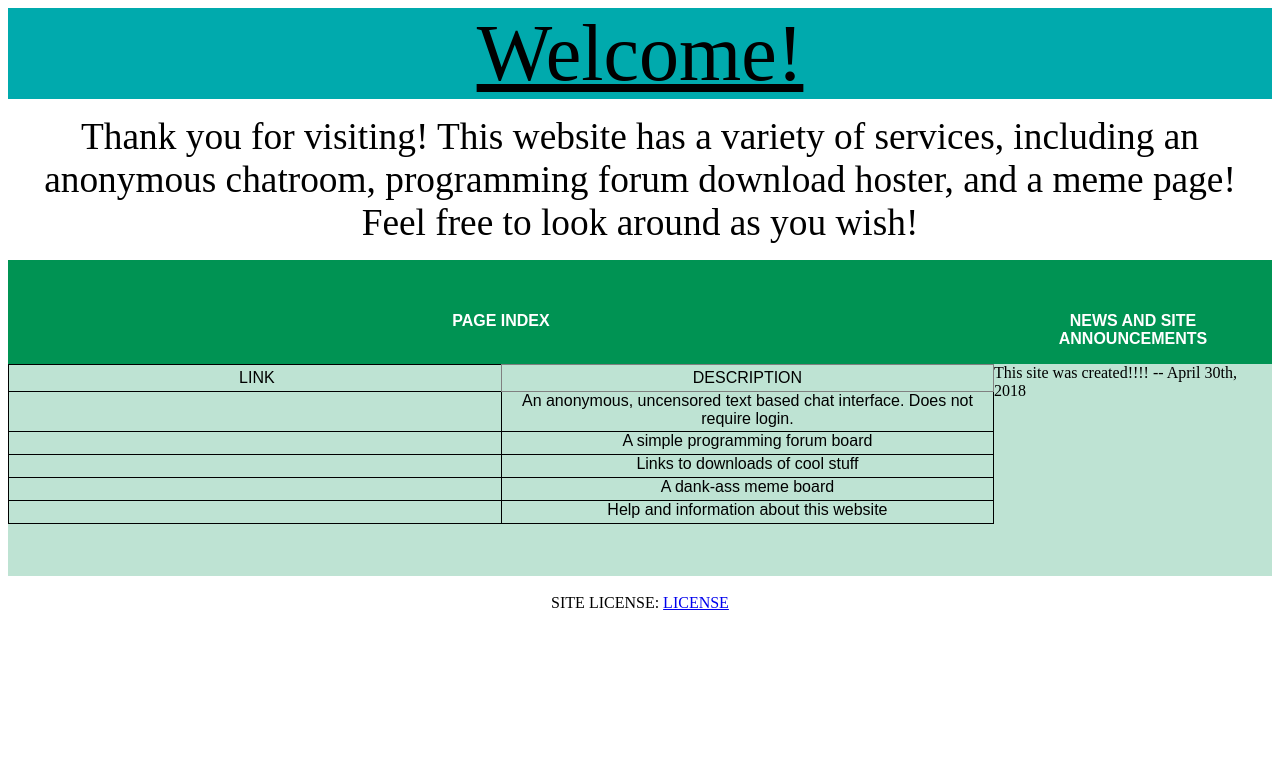
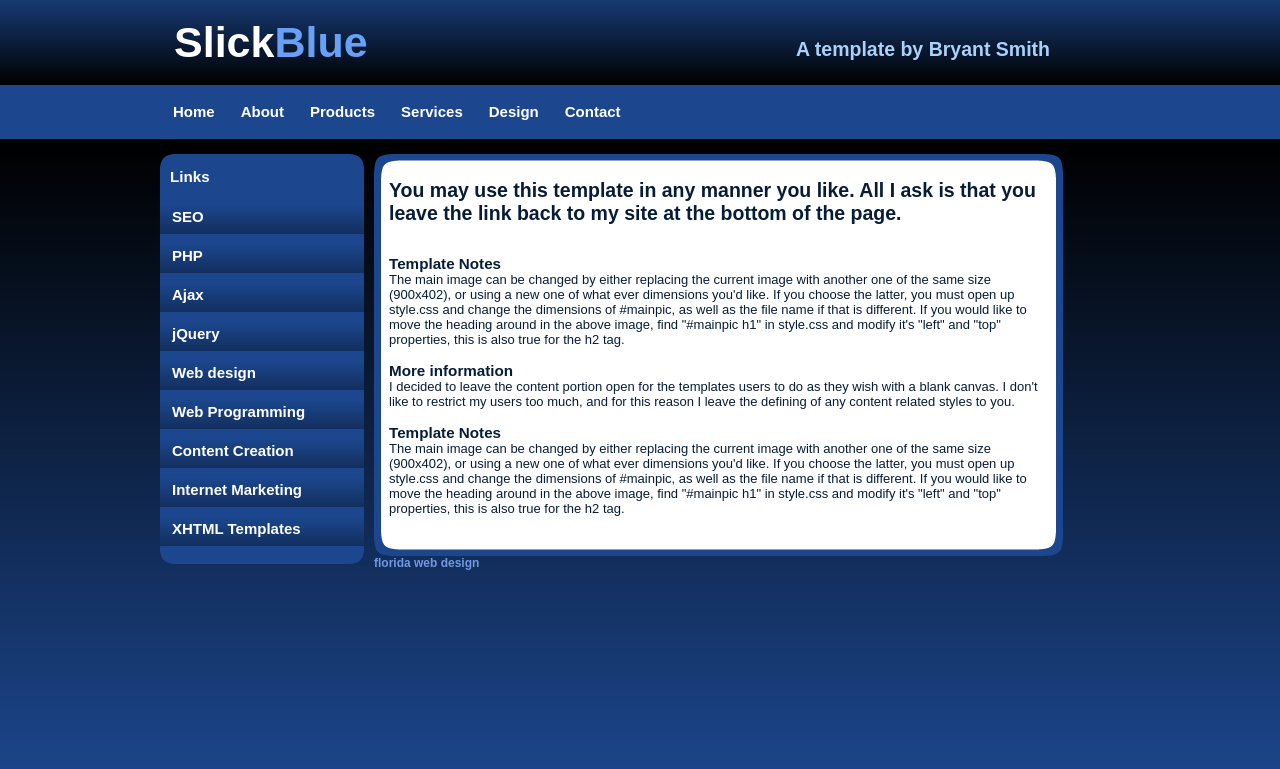
Before and after one commit to RazeLighter777/PersonalWebServer, a PHP site: page / in a window 1280 px wide. Shown: the top 769 px of the page. Run offline with PHP 8.4, Linux system fonts and the light colour scheme.

Commit message:
Changed layout files

```diff
--- a/index.php
+++ b/index.php
@@ -1,139 +1,79 @@
-<!DOCTYPE HTML PUBLIC "-//W3C//DTD HTML 4.0 Transitional//EN">
-<html><head>
+<!DOCTYPE html PUBLIC "-//W3C//DTD XHTML 1.0 Transitional//EN" "http://www.w3.org/TR/xhtml1/DTD/xhtml1-transitional.dtd">
+<html xmlns="http://www.w3.org/1999/xhtml">
+<head>
+<meta http-equiv="Content-Type" content="text/html; charset=utf-8" />
+<link rel="stylesheet" type="text/css" href="style.css" />
+<title>NightBeach | florida web design</title>
+</head>
+
+<body>
+<div id="container">
+		<div id="header">
+        	<h1>Slick<span class="off">Blue</span></h1>
+            <h2>A template by Bryant Smith</h2>
+        </div>
+
+        <div id="menu">
+        	<ul>
+            	<li class="menuitem"><a href="#">Home</a></li>
+                <li class="menuitem"><a href="#">About</a></li>
+                <li class="menuitem"><a href="#">Products</a></li>
+                <li class="menuitem"><a href="#">Services</a></li>
+                <li class="menuitem"><a href="#">Design</a></li>
+              <li class="menuitem"><a href="#">Contact</a></li>
+            </ul>
+        </div>
+
+        <div id="leftmenu">
+
+        <div id="leftmenu_top"></div>
+
+				<div id="leftmenu_main">
+
+                <h3>Links</h3>
+
+                <ul>
+                    <li><a href="#">SEO</a></li>
+                    <li><a href="#">PHP</a></li>
+                    <li><a href="#">Ajax</a></li>
+                    <li><a href="#">jQuery</a></li>
+                    <li><a href="#">Web design</a></li>
+                    <li><a href="#">Web Programming</a></li>
+                    <li><a href="#">Content Creation</a></li>
+                    <li><a href="#">Internet Marketing</a></li>
+                    <li><a href="#">XHTML Templates</a></li>
+                </ul>
+</div>
+
+
+              <div id="leftmenu_bottom"></div>
+        </div>
 
 
 
 
-	<meta http-equiv="content-type" content="text/html; charset=utf-8"><title></title>
-
-	<meta name="generator" content="LibreOffice 6.0.3.2 (Linux)">
-	<meta name="created" content="2018-04-30T17:38:52.297608380">
-	<meta name="changed" content="2018-04-30T17:55:52.707724199">
-	<style type="text/css">
-		td p.cjk { font-size: 10pt }
-	</style></head><body dir="ltr" lang="en-US">
-<p style="background: rgb(0, 170, 173) none repeat scroll 0% 50%; -moz-background-clip: -moz-initial; -moz-background-origin: -moz-initial; -moz-background-inline-policy: -moz-initial;" align="center"><font face="Ubuntu"><font style="font-size: 60pt;" size="7"><u>Welcome!</u></font></font></p>
-<p align="center"><font face="Ubuntu"><font style="font-size: 28pt;" size="6"><span style="text-decoration: none;">Thank
-you for visiting! This website has a variety of services, including an
-anonymous chatroom, programming forum download hoster, and a meme
-page! Feel free to look around as you wish!</span></font></font></p>
-<table style="page-break-after: auto; page-break-inside: auto;" cellpadding="0" cellspacing="0" width="100%">
-	<col width="200*">
-	<col width="56*">
-	<tbody><tr valign="top">
-		<td style="background: rgb(0, 147, 83) none repeat scroll 0% 50%; -moz-background-clip: -moz-initial; -moz-background-origin: -moz-initial; -moz-background-inline-policy: -moz-initial;" sdnum="1033;0;@" bgcolor="#009353" height="77" width="78%">
-			<p class="western" style="font-style: normal; text-decoration: none;" align="center">
-			<br>
-<br>
-
-			</p>
-			<p class="western" style="font-style: normal; text-decoration: none;" align="center">
-			<font color="#ffffff"><font face="Liberation Sans, sans-serif"><font style="font-size: 12pt;" size="3"><b><span style="text-decoration: none;">PAGE
-			INDEX</span></b></font></font></font></p>
-			<p class="western" style="font-style: normal; text-decoration: none;" align="left">
-			<br>
-
-			</p>
-		</td>
-		<td style="background: rgb(0, 147, 83) none repeat scroll 0% 50%; -moz-background-clip: -moz-initial; -moz-background-origin: -moz-initial; -moz-background-inline-policy: -moz-initial;" sdnum="1033;0;@" bgcolor="#009353" width="22%">
-			<p class="western" style="font-style: normal; text-decoration: none;" align="center">
-			<br>
-<br>
-
-			</p>
-			<p class="western" style="font-style: normal; text-decoration: none;" align="center">
-			<font color="#ffffff"><font face="Liberation Sans, sans-serif"><font style="font-size: 12pt;" size="3"><b><span style="text-decoration: none;">NEWS
-			AND SITE  ANNOUNCEMENTS</span></b></font></font></font></p>
-		</td>
-	</tr>
-	<tr valign="top">
-		<td style="background: rgb(190, 227, 211) none repeat scroll 0% 50%; -moz-background-clip: -moz-initial; -moz-background-origin: -moz-initial; -moz-background-inline-policy: -moz-initial;" sdnum="1033;0;@" bgcolor="#bee3d3" height="174" width="78%">
-			<table style="page-break-inside: avoid;" cellpadding="4" cellspacing="0" width="100%">
-				<col width="128*">
-				<col width="128*">
-				<tbody><tr valign="top">
-					<td style="border-style: double none double double; border-color: rgb(128, 128, 128) -moz-use-text-color rgb(128, 128, 128) rgb(128, 128, 128); border-width: 1px medium 1px 1px; padding: 0.04in 0in 0.04in 0.04in;" width="50%">
-						<p class="western" align="center"><font face="Liberation Sans, sans-serif"><font style="font-size: 12pt;" size="3">LINK</font></font></p>
-					</td>
-					<td style="border: 1px double rgb(128, 128, 128); padding: 0.04in;" width="50%">
-						<p class="western" align="center"><font face="Liberation Sans, sans-serif"><font style="font-size: 12pt;" size="3">DESCRIPTION</font></font></p>
-					</td>
-				</tr>
-				<tr valign="top">
-					<td style="border-style: none none double double; border-color: -moz-use-text-color -moz-use-text-color rgb(128, 128, 128) rgb(128, 128, 128); border-width: medium medium 1px 1px; padding: 0in 0in 0.04in 0.04in;" width="50%">
-						<p class="western" align="center"><br>
-
-						</p>
-					</td>
-					<td style="border-style: none double double; border-color: -moz-use-text-color rgb(128, 128, 128) rgb(128, 128, 128); border-width: medium 1px 1px; padding: 0in 0.04in 0.04in;" width="50%">
-						<p class="western" align="center"><font face="Liberation Sans, sans-serif"><font style="font-size: 12pt;" size="3">An
-						anonymous, uncensored text based chat interface. Does not
-						require login.</font></font></p>
-					</td>
-				</tr>
-				<tr valign="top">
-					<td style="border-style: none none double double; border-color: -moz-use-text-color -moz-use-text-color rgb(128, 128, 128) rgb(128, 128, 128); border-width: medium medium 1px 1px; padding: 0in 0in 0.04in 0.04in;" width="50%">
-						<p class="western" align="center"><br>
-
-						</p>
-					</td>
-					<td style="border-style: none double double; border-color: -moz-use-text-color rgb(128, 128, 128) rgb(128, 128, 128); border-width: medium 1px 1px; padding: 0in 0.04in 0.04in;" width="50%">
-						<p class="western" align="center"><font face="Liberation Sans, sans-serif"><font style="font-size: 12pt;" size="3">A
-						simple programming forum board</font></font></p>
-					</td>
-				</tr>
-				<tr valign="top">
-					<td style="border-style: none none double double; border-color: -moz-use-text-color -moz-use-text-color rgb(128, 128, 128) rgb(128, 128, 128); border-width: medium medium 1px 1px; padding: 0in 0in 0.04in 0.04in;" width="50%">
-						<p class="western" align="center"><br>
-
-						</p>
-					</td>
-					<td style="border-style: none double double; border-color: -moz-use-text-color rgb(128, 128, 128) rgb(128, 128, 128); border-width: medium 1px 1px; padding: 0in 0.04in 0.04in;" width="50%">
-						<p class="western" align="center"><font face="Liberation Sans, sans-serif"><font style="font-size: 12pt;" size="3">Links to downloads of cool stuff<br>
-</font></font></p>
-					</td>
-				</tr>
-				<tr valign="top">
-					<td style="border-style: none none double double; border-color: -moz-use-text-color -moz-use-text-color rgb(128, 128, 128) rgb(128, 128, 128); border-width: medium medium 1px 1px; padding: 0in 0in 0.04in 0.04in;" width="50%">
-						<p class="western" align="center"><br>
-
-						</p>
-					</td>
-					<td style="border-style: none double double; border-color: -moz-use-text-color rgb(128, 128, 128) rgb(128, 128, 128); border-width: medium 1px 1px; padding: 0in 0.04in 0.04in;" width="50%">
-						<p class="western" align="center"><font face="Liberation Sans, sans-serif"><font style="font-size: 12pt;" size="3">A
-						dank-ass meme board</font></font></p>
-					</td>
-				</tr>
-				<tr valign="top">
-					<td style="border-style: none none double double; border-color: -moz-use-text-color -moz-use-text-color rgb(128, 128, 128) rgb(128, 128, 128); border-width: medium medium 1px 1px; padding: 0in 0in 0.04in 0.04in;" width="50%">
-						<p class="western" align="center"><br>
-
-						</p>
-					</td>
-					<td style="border-style: none double double; border-color: -moz-use-text-color rgb(128, 128, 128) rgb(128, 128, 128); border-width: medium 1px 1px; padding: 0in 0.04in 0.04in;" width="50%">
-						<p class="western" align="center"><font face="Liberation Sans, sans-serif"><font style="font-size: 12pt;" size="3">Help
-						and information about this website</font></font></p>
-					</td>
-				</tr>
-			</tbody></table>
-			<p class="western" style="font-style: normal; text-decoration: none;" align="center">
-			<br>
-<br>
-
-			</p>
-		</td>
-		<td style="background: rgb(190, 227, 211) none repeat scroll 0% 50%; -moz-background-clip: -moz-initial; -moz-background-origin: -moz-initial; -moz-background-inline-policy: -moz-initial;" bgcolor="#bee3d3" width="22%">This site was created!!!! -- April 30th, 2018<br>
-<br>
-</td>
-	</tr>
-</tbody></table>
-<div style="text-align: center;"><br>
-SITE LICENSE: <a href="LICENSE" target="_blank">LICENSE</a><br>
-</div>
-<p align="left"><br>
-<br>
-
-</p>
+		<div id="content">
 
 
-</body></html>
+        <div id="content_top"></div>
+        <div id="content_main">
+        	<h2>You may use this template in any manner you like. All I ask is that you leave the link back to my site at the bottom of the page. </h2>
+        	<p>&nbsp;</p>
+           	<p>&nbsp;</p>
+       	  <h3>Template Notes</h3>
+        	<p>The main image can be changed by either replacing the current image with another one of the same size (900x402), or using a new one of what ever dimensions you'd like.  If you choose the latter, you must open up style.css and change the dimensions of #mainpic, as well as the file name if that is different. If you would like to move the heading around in the above image, find &quot;#mainpic h1&quot; in style.css and modify it's &quot;left&quot; and &quot;top&quot; properties, this is also true for the h2 tag.</p>
+        	<p>&nbsp;</p>
+<h3>More information</h3>
+        	<p>I decided to leave the content portion open for the templates users to do as they wish with a blank canvas. I don't like to restrict my users too much, and for this reason I leave the defining of any content related styles to you.</p>
+        	<p>&nbsp;</p>
+        	<h3>Template Notes</h3>
+            <p>The main image can be changed by either replacing the current image with another one of the same size (900x402), or using a new one of what ever dimensions you'd like.  If you choose the latter, you must open up style.css and change the dimensions of #mainpic, as well as the file name if that is different. If you would like to move the heading around in the above image, find &quot;#mainpic h1&quot; in style.css and modify it's &quot;left&quot; and &quot;top&quot; properties, this is also true for the h2 tag.</p>
+            <p>&nbsp;</p>
+</div>
+        <div id="content_bottom"></div>
+
+            <div id="footer"><h3><a href="http://www.bryantsmith.com">florida web design</a></h3></div>
+      </div>
+   </div>
+</body>
+</html>
--- /dev/null
+++ b/style.css
@@ -0,0 +1,271 @@
+/* A Free Design by Bryant Smith (bryantsmith.com) */
+
+
+
+body {
+	margin: 0;
+	padding: 0;
+	text-align: left;
+	font: 12px Arial, Helvetica, sans-serif;
+	font-size: 13px;
+	color: #061C37;
+	background: #EEEFE4;
+	background-image:url(images/background.png);
+	background-repeat:repeat-x;
+}
+*
+{
+  margin: 0 auto 0 auto;
+ text-align:left;}
+
+#container
+{
+  display: block;
+  height:auto;
+  position: relative;
+  width: 960px;
+}
+
+
+#header
+{
+height:85px;
+width:960px;
+}
+
+#header h1
+{
+	position:absolute;
+text-align:left;
+color:#FFFFFF;
+font-size:43px;
+color:#FFF;
+left:14px;
+top:18px;
+}
+
+
+#header h2
+{
+position:absolute;
+text-align:right;
+color:#A9D1FA;
+left:490px;
+top:38px;
+width:400px;
+}
+
+#mainpic
+{
+background-image:url(images/main.jpg);
+background-repeat:no-repeat;
+width:900px;
+height:354px;
+}
+
+
+
+.off
+{
+color:#67A0F5;
+}
+
+
+#menu
+{
+display:block;
+float:left;
+clear:both;
+width:960px;
+height:54px;
+float:left;
+clear:both;
+}
+
+#leftmenu
+{
+margin-top:15px;
+width:204px;
+float:left;
+}
+
+#leftmenu_top
+{
+width:204px;
+height:14px;
+background-image:url(images/leftmenu_top.png);
+}
+#leftmenu_bottom
+{
+width:204px;
+height:14px;
+background-image:url(images/leftmenu_bottom.png);
+}
+#leftmenu_main
+{
+width:204px;
+height:auto;
+background-color:#1C478E;
+}
+
+#leftmenu_main ul
+{
+list-style: none;
+padding: 0px;
+width:204px;
+}
+
+
+#leftmenu_main h3
+{
+list-style: none;
+padding: 0px;
+width:204px;
+color:#FFFFFF;
+padding-left:10px;
+padding-bottom:14px;
+}
+
+#leftmenu_main ul li
+{
+list-style: none;
+padding: 0px;
+width:204px;
+text-align:left;
+}
+
+#leftmenu_main ul li a, #leftmenu_main ul li a:visited
+{
+	display:block;
+list-style: none;
+padding: 0px;
+width:192px;
+padding-left:12px;
+padding-top:4px;
+height:30px;
+text-align:left;
+background-image:url(images/leftmenu_link.png);
+background-repeat:repeat-x;
+margin-top:5px;
+color:#FFFFFF;
+text-decoration:none;
+font-size:15px;
+font-weight:bold;
+}
+
+#leftmenu_main ul li a:hover
+{
+color:#87BCF8;
+
+
+}
+
+
+
+
+#content
+{
+display:block;
+float:left;
+width:689px;
+height:auto;
+padding-left:10px;
+padding-top:15px;
+padding-right:10px;
+padding-bottom:5px;
+}
+
+
+#content_top
+{
+	background-image:url(images/main_top.png);
+	background-repeat:no-repeat;
+	width:689px;
+	height:25px;
+}
+
+#content_main
+{
+background-image:url(images/main_back.png);
+background-repeat:repeat-y;
+width:659px;
+padding-left:15px;
+padding-right:15px;
+}
+
+#content_bottom
+{
+background-image:url(images/main_bottom.png);
+background-repeat:no-repeat;
+width:689px;
+height:25px;
+}
+
+
+
+
+
+
+
+
+#footer
+{
+width:inherit;
+height:auto;
+}
+
+#footer h3 a,#footer h3 a:visited
+{
+display:inline;
+text-align:center;
+font-size:12px;
+text-decoration:none;
+color:#7198E1;
+}
+
+
+#menu ul {
+	list-style: none;
+	padding: 0px;
+	margin-left:auto;
+	width:960px;
+}
+
+#menu li {
+	list-style: none;
+	padding: 0px;
+	display: inline;
+
+}
+
+#menu a {
+	float: left;
+	height: 36px;
+	display: block;
+	text-align: center;
+	text-decoration: none;
+	color: #ffffff;
+	font-weight: bold;
+	padding-top: 18px;
+	font-size: 15px;
+	padding-left:13px;
+	padding-right:13px;
+
+}
+
+#menu a:hover{
+	color:#86AEF9;
+	background-image:url(images/linkbackground.jpg);
+	background-repeat:repeat-x;
+}
+
+#content p
+{
+
+}
+
+
+html, body {
+text-align: center;
+}
+p {text-align: left;}
```
Also changed, not shown: information.html (added, +68 -0 lines), images/background.png (added), images/leftmenu_bottom.png (added), images/leftmenu_link.png (added), images/leftmenu_top.png (added), images/linkbackground.jpg (added), images/main_back.png (added), images/main_bottom.png (added), images/main_top.png (added), images/preview.png (added).
